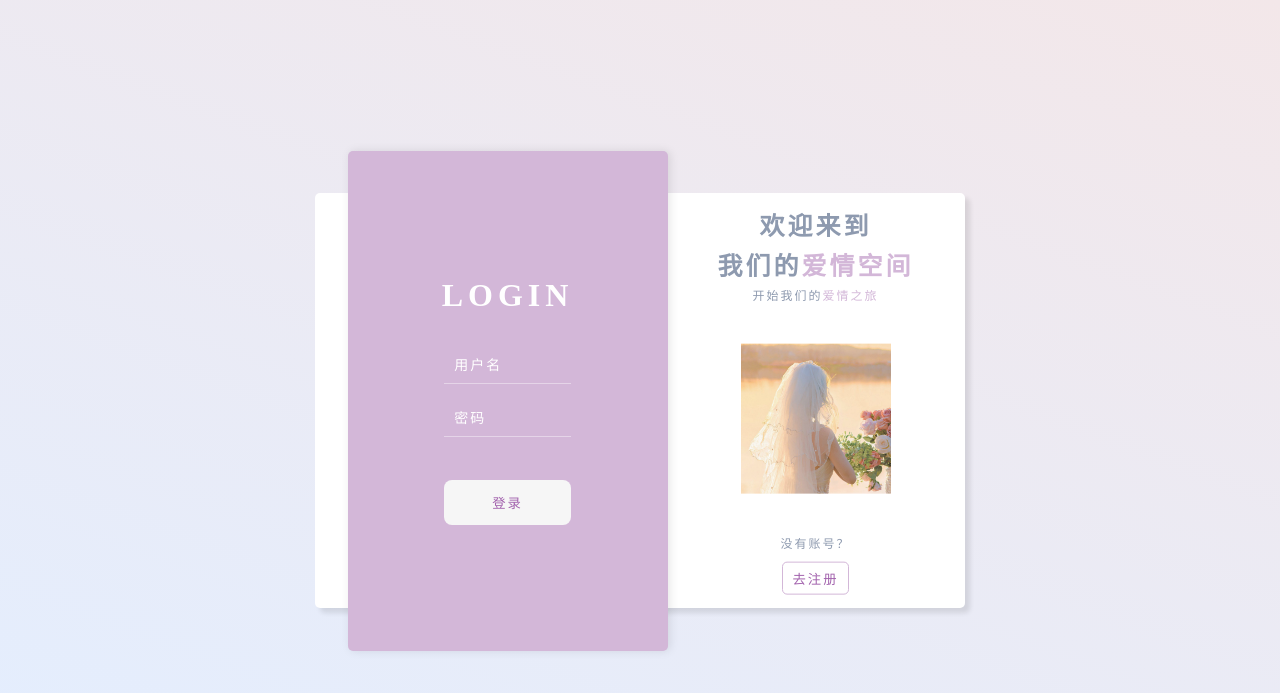
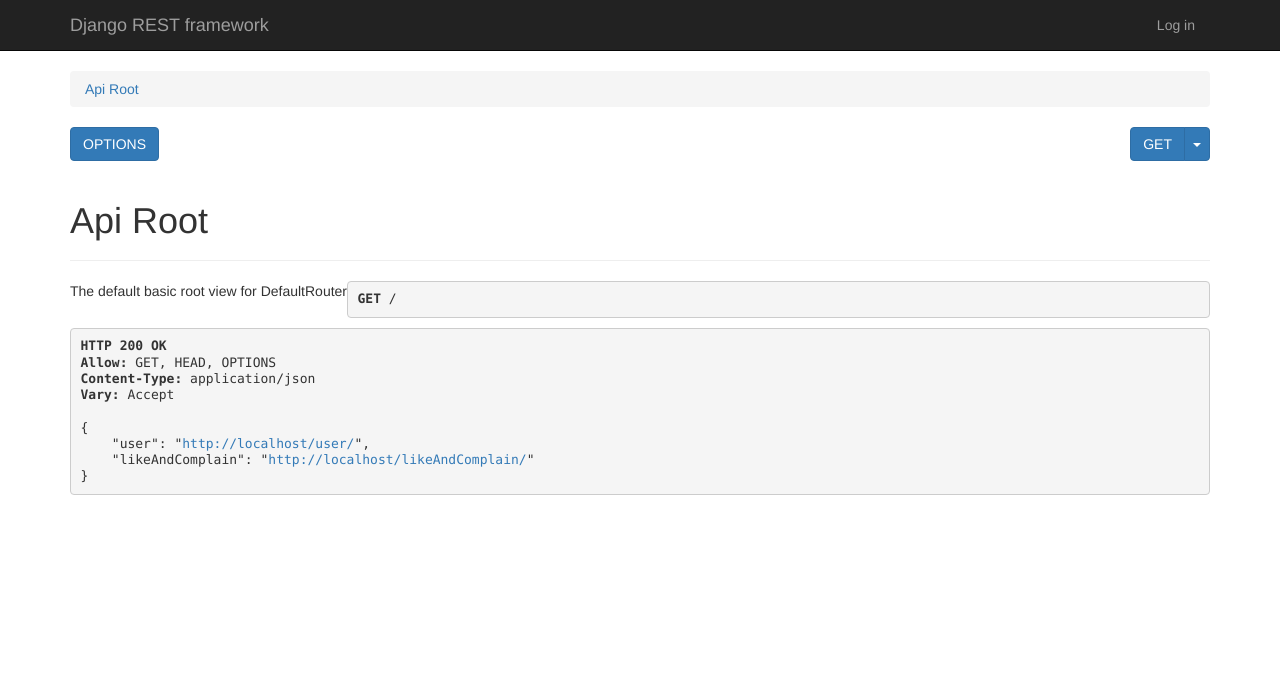
Before and after one commit to 798929513/CoupleSite, a Django app: page / in a window 1280 px wide. Shown: the top 693 px of the page. Run offline with Django 4.2, Linux system fonts and the light colour scheme; some libraries are stand-ins or nearby versions.

Commit message:
分支实验推送

```diff
--- a/Zmlhjf/urls.py
+++ b/Zmlhjf/urls.py
@@ -16,9 +16,22 @@ Including another URLconf
 from django.contrib import admin
 from django.urls import path, include
 
+from rest_framework.routers import DefaultRouter
+from login.views import LoginAndRegViewSet
+from featureArea.views import LikeAndComplainViewSet
+
+
+router = DefaultRouter()
+router.register(r'user', LoginAndRegViewSet)
+router.register(r'likeAndComplain', LikeAndComplainViewSet)
 
 urlpatterns = [
     path('admin/', admin.site.urls),
-    path('', include('login.urls')),
-    path('featureArea/', include('featureArea.urls')),
+
+    # 可视化接口
+    path('api-auth/', include('rest_framework.urls')),
+
+    # 登录的接口
+    path('', include(router.urls)),
+
 ]
--- a/featureArea/urls.py
+++ b/featureArea/urls.py
@@ -1,10 +1,10 @@
 from django.urls import path
 from featureArea import views
 
-app_name = "featureArea"
-
-urlpatterns = [
-    path('everything/', views.things, name="things"),
-    path('loveList', views.love_list, name="loveList"),
-    path('likeAndComplain/', views.like_and_complain, name="likeAndComplain"),
-]
+# app_name = "featureArea"
+#
+# urlpatterns = [
+#     path('everything/', views.things, name="things"),
+#     path('loveList', views.love_list, name="loveList"),
+#     path('likeAndComplain/', views.like_and_complain, name="likeAndComplain"),
+# ]
--- a/login/models.py
+++ b/login/models.py
@@ -12,7 +12,9 @@ class User(models.Model):
 
     name = models.CharField(max_length=128, unique=True, default='')
     password = models.CharField(max_length=128, default='')
-    lover = models.OneToOneField('self', on_delete=models.SET_NULL, blank=True, null=True, related_name="lover_is")
+    # 关系字段，与自己关联，lover也是用户，我想要关联名称，而名字正好是唯一的
+    lover = models.OneToOneField('self', on_delete=models.SET_NULL,
+                                 blank=True, null=True, related_name="lover_is", to_field="name")
     email = models.EmailField(default='')
     sex = models.CharField(max_length=32, choices=gender, default="女")
     create_time = models.DateTimeField(auto_now_add=True)
--- a/login/static/login/css/base.css
+++ b/login/static/login/css/base.css
@@ -90,6 +90,7 @@ body{
     padding: 4px;
     background-image: linear-gradient(to right, #d27997,  #d3b7d8);
 }
+
 
 .icon-xiangsu_aixin{
     font-size: 60px;
--- a/login/urls.py
+++ b/login/urls.py
@@ -1,11 +1,10 @@
 from django.urls import path
-from login import views
+from login.views import LoginAndRegViewSet
+from rest_framework import  routers
 
-app_name = "login"
-
-urlpatterns = [
-    path('', views.login_and_register, name="loginAndRegister"),
-    path('loginAndRegister/', views.login_and_register, name="loginAndRegister"),
-    path('index/', views.index, name="index"),
-    path('logout/', views.logout, name="logout"),
-]
+# app_name = "login"
+#
+# # 参数为不使用尾部斜杠
+# router = routers.DefaultRouter(trailing_slash=False)
+# router.register(r"users", LoginAndRegViewSet)
+# urlpatterns = router.urls
--- a/login/views.py
+++ b/login/views.py
@@ -3,6 +3,12 @@ from django.shortcuts import redirect
 from django.shortcuts import HttpResponse
 from .models import User
 from . import form
+
+# djangorestframe
+from rest_framework.viewsets import ModelViewSet
+from .serializers import UserSerializer
+from rest_framework.response import Response
+from rest_framework.decorators import action
 
 
 def index(request):
@@ -10,81 +16,11 @@ def index(request):
     return render(request, 'login/index.html', locals())
 
 
-# 登录和注册页面
-def login_and_register(request):
-    # 已经登录就不要再注册或者登录了
-    if request.session.get('is_login', None):
-        return redirect('/index/')
-
-    if request.method == "POST":
-        if 'login' in request.POST:
-            login_form = form.LoginForm(request.POST)
-            register_form = form.RegisterForm()
-            message = "请检查填写的内容"
-            if login_form.is_valid():
-                username_login = login_form.cleaned_data.get('username_login')
-                password_login = login_form.cleaned_data.get('password_login')
-                try:
-                    user = User.objects.get(name=username_login)
-                except:
-                    message = "用户不存在"
-                    return render(request, 'login/loginAndRegister.html', locals())
-
-                if password_login == user.password:
-                    # 记录会话信息
-                    request.session['is_login'] = True
-                    request.session['user_id'] = user.id
-                    request.session['user_name'] = user.name
-
-                    return redirect('/index/')
-                else:
-                    message = "密码错误"
-                    return render(request, 'login/loginAndRegister.html', locals())
-            else:
-                return render(request, 'login/loginAndRegister.html', locals())
-        if 'register' in request.POST:
-            login_form = form.LoginForm()
-            register_form = form.RegisterForm(request.POST)
-
-            message = "请检查填写的内容"
-            if register_form.is_valid():
-                # 获取 注册 信息
-                username_register = register_form.cleaned_data.get('username_register')
-                email = register_form.cleaned_data.get('email')
-                password_register = register_form.cleaned_data.get('password_register')
-                confirm_pass = register_form.cleaned_data.get('confirm_pass')
-
-                # 两次输入密码不一样
-                if password_register != confirm_pass:
-                    message = "两次输入密码不一致"
-                    return render(request, 'login/loginAndRegister.html', locals())
-
-                # 用户名已经存在
-                same_name_user = User.objects.filter(name=username_register)
-                if same_name_user:
-                    message = "用户名已经存在"
-                    return render(request, 'login/loginAndRegister.html', locals())
-
-                # 邮箱已经被注册
-                same_email_user = User.objects.filter(email=email)
-                if same_email_user:
-                    message = "邮箱已经被注册"
-                    return render(request, 'login/loginAndRegister.html', locals())
-
-                # 注册成功，进行保存
-                message = "注册成功"
-                new_user = User()
-                new_user.name = username_register
-                new_user.email = email
-                new_user.password = password_register
-                new_user.save()
-                return render(request, 'login/loginAndRegister.html', locals())
-            else:
-                return render(request, 'login/loginAndRegister.html', locals())
-    else:
-        login_form = form.LoginForm()
-        register_form = form.RegisterForm()
-        return render(request, 'login/loginAndRegister.html', locals())
+class LoginAndRegViewSet(ModelViewSet):
+    queryset = User.objects.all()
+    serializer_class = UserSerializer
+    lookup_field = "name"
+    rep = {'message': "请检查填写的内容"}
 
 
 def logout(request):
```
Also changed, not shown: Zmlhjf/settings.py (+10 -0 lines), featureArea/models.py (+4 -3 lines), featureArea/serializers.py (added, +21 -0 lines), featureArea/views.py (+13 -24 lines), login/serializers.py (added, +31 -0 lines).
